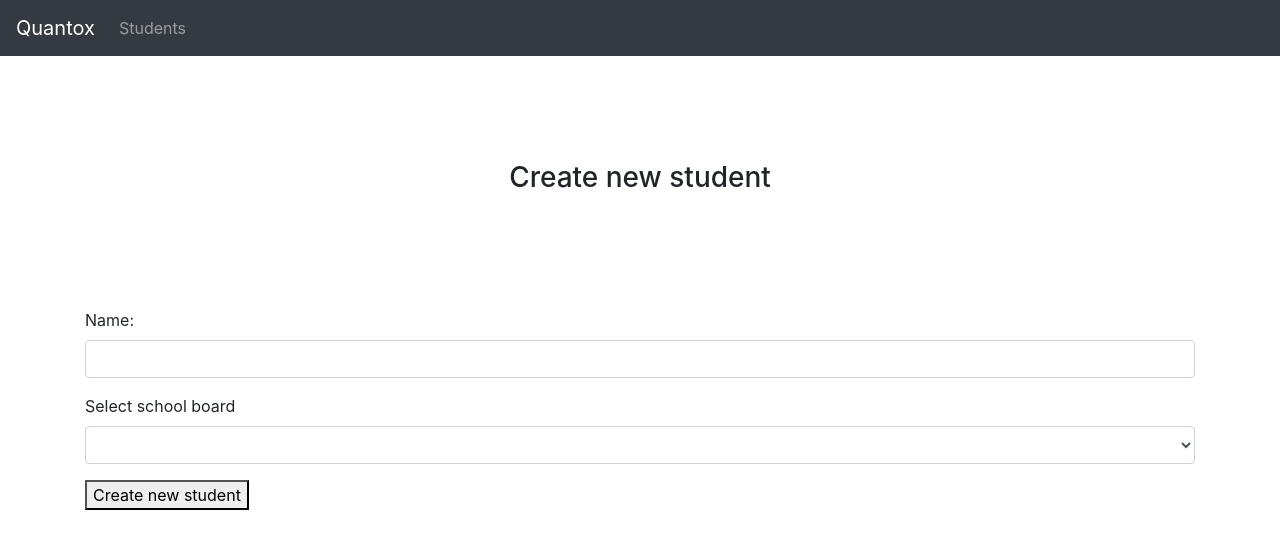
After one commit to StefanT123/quantox-test, a PHP site: template app/views/student/create.view.php in a window 1280 px wide. The commit adds this page. Shown: the top 549 px of the page. Run offline with PHP 8.4, Linux system fonts and the light colour scheme; the template is opened without the code that fills it, so the values that code supplies are empty.

Commit message:
made the create student logic
made SchoolBoard model and repository

```diff
--- a/app/models/Student.php
+++ b/app/models/Student.php
@@ -7,7 +7,7 @@ class Student extends Model
     protected $table = 'students';
 
     protected $fields = [
-        'name',
+        'name', 'school_board_id',
     ];
 
     protected $relations = [
--- a/app/routes.php
+++ b/app/routes.php
@@ -5,3 +5,5 @@ use App\Controllers\StudentController;
 
 $router->get('', [HomeController::class, 'index']);
 $router->get('students', [StudentController::class, 'index']);
+$router->get('student/create', [StudentController::class, 'create']);
+$router->post('student/create', [StudentController::class, 'store']);
--- /dev/null
+++ b/app/views/student/create.view.php
@@ -0,0 +1,28 @@
+<?php require 'app/views/partials/header.php' ?>
+<div class="container">
+    <div class="row">
+        <div class="col-md-12">
+            <h3 class="title h-100 d-flex justify-content-center align-items-center">Create new student</h3>
+
+            <form action="/student/create" method="POST">
+              <div class="form-group">
+                <label for="name">Name:</label>
+                <input type="text" class="form-control" name="name" id="name" required>
+              </div>
+              <div class="form-group">
+                <label for="school_board">Select school board</label>
+                <select class="form-control" name="school_board_id" id="school_board">
+                <?php foreach ($schoolBoards as $school) : ?>
+                  <option value="<?= $school->id ?>"><?= $school->name ?></option>
+                <?php endforeach; ?>
+                </select>
+              </div>
+
+              <button type="submit">Create new student</button>
+            </form>
+        </div>
+    </div>
+</div>
+
+
+<?php require 'app/views/partials/footer.php' ?>
--- a/core/database/Query.php
+++ b/core/database/Query.php
@@ -100,7 +100,7 @@ class Query
      *
      * @param  string $table
      * @param  array  $parameters
-     * @return void
+     * @return bool
      */
     public function insert(string $table, array $parameters)
     {
@@ -111,7 +111,7 @@ class Query
             ':' . implode(', :', array_keys($parameters))
         );
 
-        $this->execute($sql, $parameters);
+        return $this->execute($sql, $parameters);
     }
 
     /**
```
Also changed, not shown: app/controllers/StudentController.php (+25 -0 lines), app/models/Model.php (+10 -0 lines), app/models/SchoolBoard.php (added, +12 -0 lines), app/repositories/SchoolBoardRepository.php (added, +25 -0 lines), app/repositories/StudentRepository.php (+17 -2 lines), core/Request.php (+10 -0 lines).
